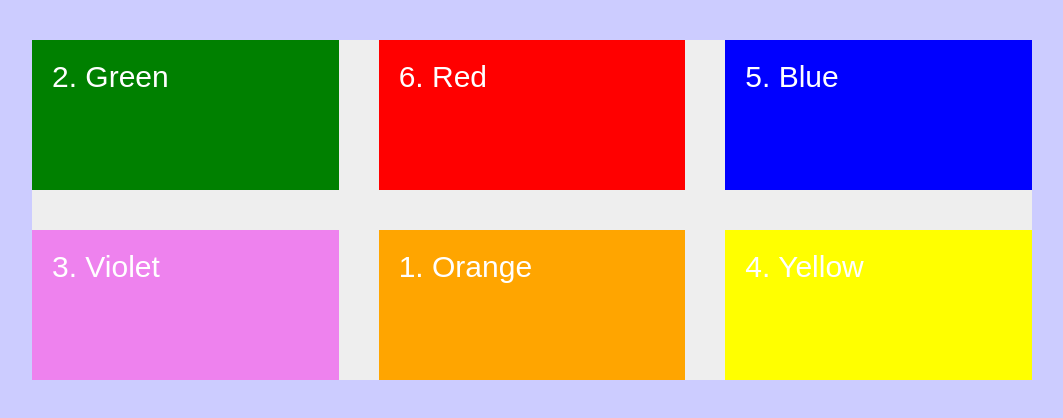
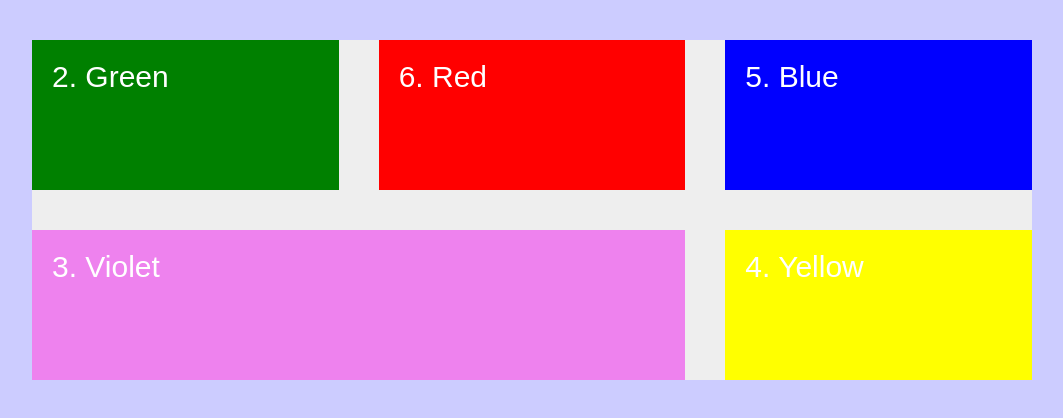
Before and after one commit to smarigowda/CSSGridLayout, a website: page src/intro/index.html in a window 1280 px wide. Shown: the whole page, without its empty margins (108-1171 px from the left). Drawn offline with Linux system fonts and the light colour scheme.

Commit message:
CSSGRID-3 spanning items and multiple items on same cell

```diff
--- a/src/intro/scss/intro.scss
+++ b/src/intro/scss/intro.scss
@@ -37,6 +37,8 @@ body {
     }
     &-3 {
         background-color: violet;
+        grid-column: 1/3;
+        grid-row: 2/3;
     }
     &-4 {
         background-color: yellow;
```
Also changed, not shown: src/css/intro.css, 1 other file.
